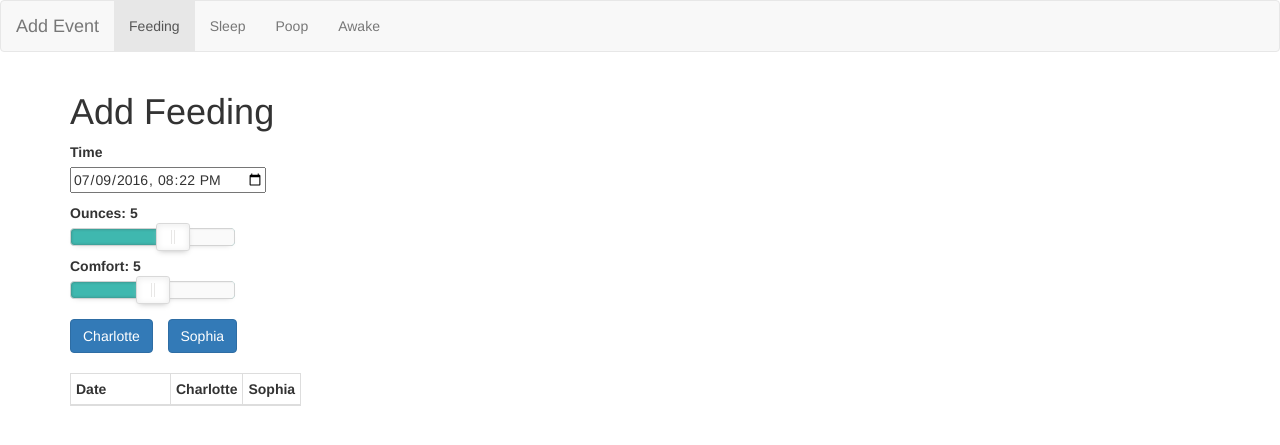
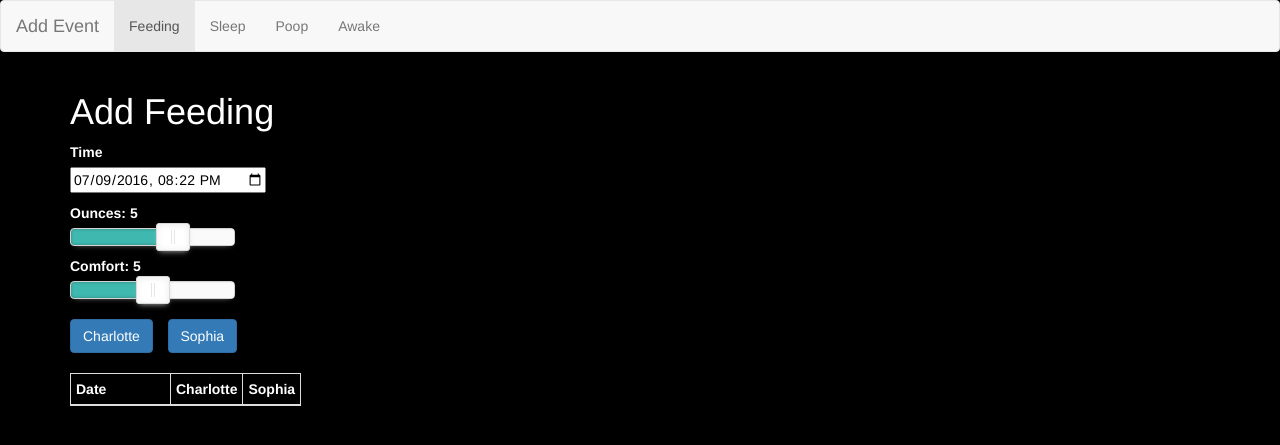
Before and after one commit to ctung/baby_schedule, a PHP site: page /feed.php in a window 1280 px wide. Shown: the top 445 px of the page. Run offline with PHP 8.4, Linux system fonts and the light colour scheme; data comes from the database, SQL or seed files in the repository; data that the repository does not hold is empty; a stand-in replaces the project's code that opens the database connection; some libraries are stand-ins or nearby versions.

Commit message:
black background

```diff
--- a/css/style.css
+++ b/css/style.css
@@ -7,9 +7,18 @@ body.home {
     background-size:100% auto;
 }
 
+body {
+    background-color: black;
+    color: white;
+}
+
+input {
+    color: black;
+}
 
 td,th {
     padding: 5px;
+    color: white;
 }
 
 th.name {
```
